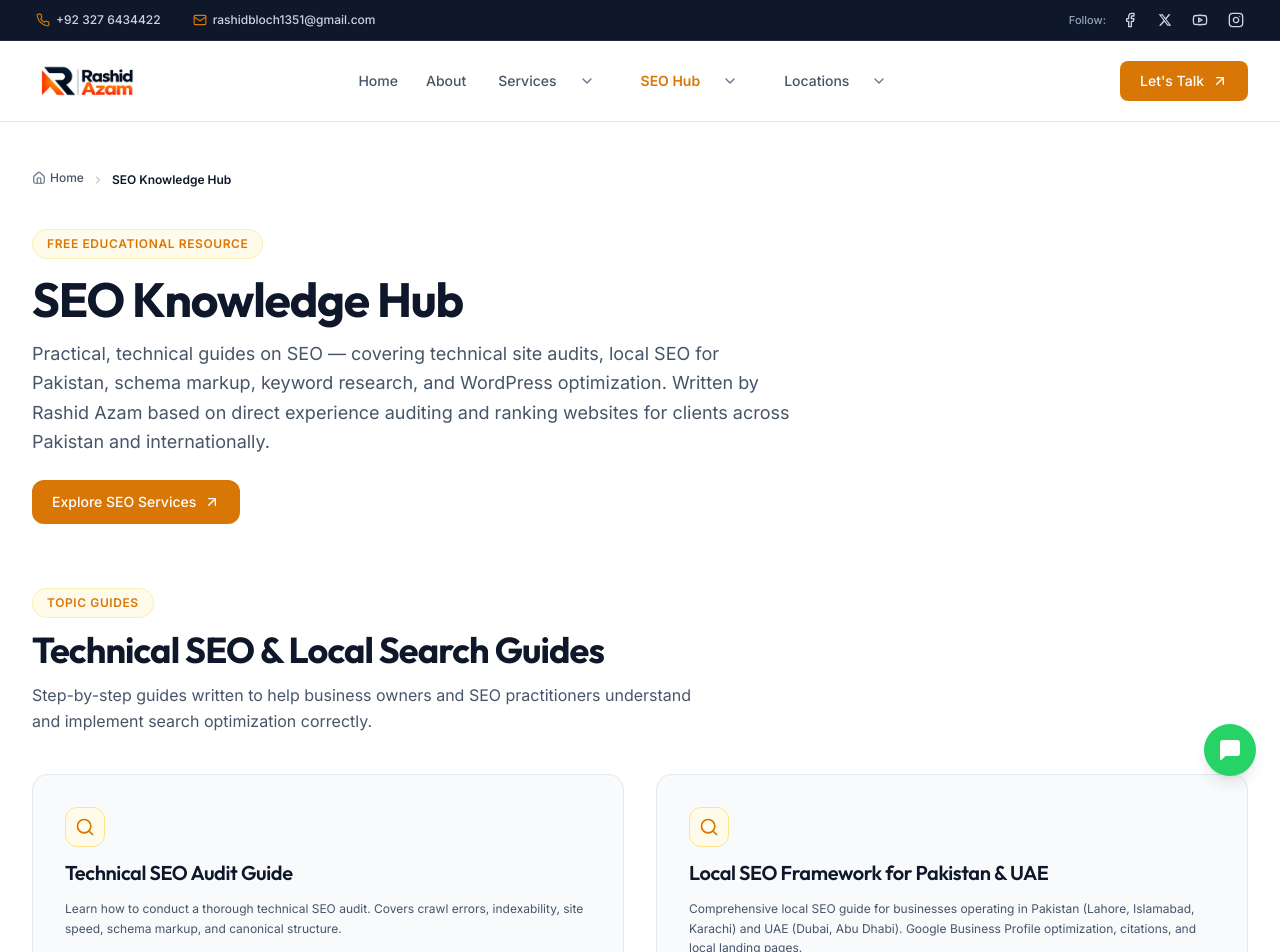
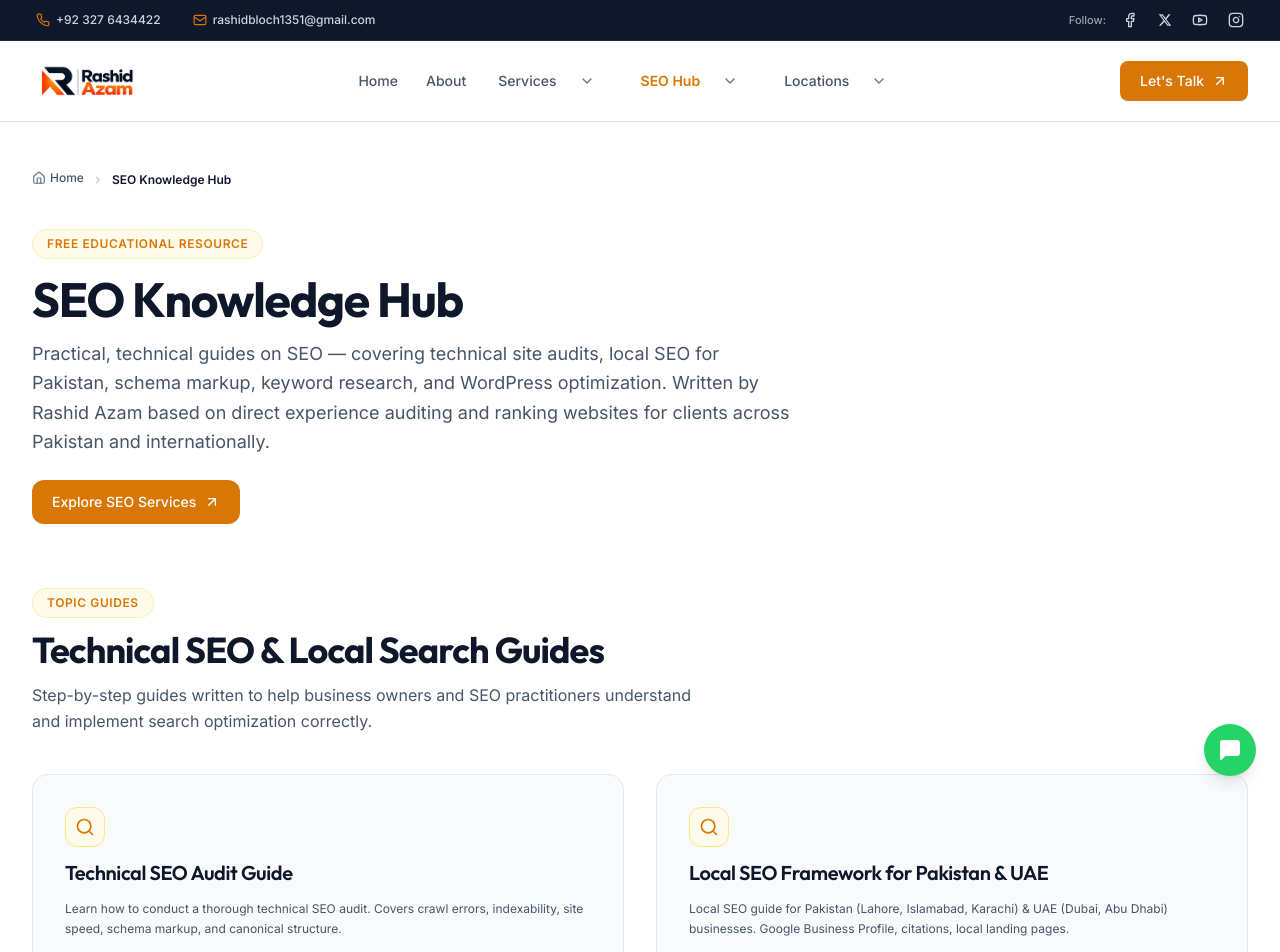
Before and after one commit to rashidbloch1351/rashidazam.me, a Next.js app: page /seo in a window 1280 px wide. Shown: the top 952 px of the page. Built offline with nearby package versions, Linux system fonts and the light colour scheme.

Commit message:
fix: rewrite overlong meta description for local-seo-pakistan-uae guide

```diff
--- a/data/clusters/seo.ts
+++ b/data/clusters/seo.ts
@@ -63,7 +63,7 @@ export const seoClusterTopics: ClusterTopic[] = [
     title: "Local SEO Framework for Pakistan & UAE",
     h1: "Local SEO Guide for Pakistan & UAE: Rank in Google Map Packs (2026)",
     metaTitle: "Local SEO Guide for Pakistan & UAE | Rank in Google Map Packs 2026",
-    metaDescription: "Comprehensive local SEO guide for businesses operating in Pakistan (Lahore, Islamabad, Karachi) and UAE (Dubai, Abu Dhabi). Google Business Profile optimization, citations, and local landing pages.",
+    metaDescription: "Local SEO guide for Pakistan (Lahore, Islamabad, Karachi) & UAE (Dubai, Abu Dhabi) businesses. Google Business Profile, citations, local landing pages.",
     quickAnswer: "Local SEO in Pakistan and UAE involves optimizing your Google Business Profile, maintaining strict NAP consistency across directories, building city-specific landing pages, capturing authentic local reviews, and deploying LocalBusiness JSON-LD schema to dominate the Google Map Pack.",
     intro: "For businesses operating across Pakistan (Lahore, Islamabad, Karachi, Faisalabad, Multan) and the UAE (Dubai, Abu Dhabi, Sharjah), local search optimization is the highest-ROI channel for capturing immediate buyer demand. When customers search for localized services, Google prioritizes the top 3 Map Pack spots. This guide outlines the exact framework to secure those rankings.",
     sections: [
```
